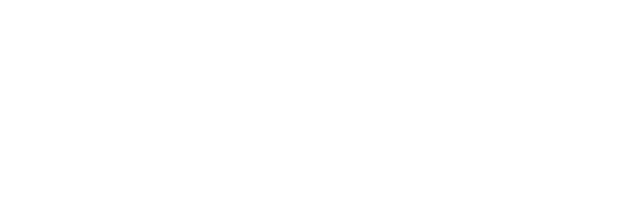
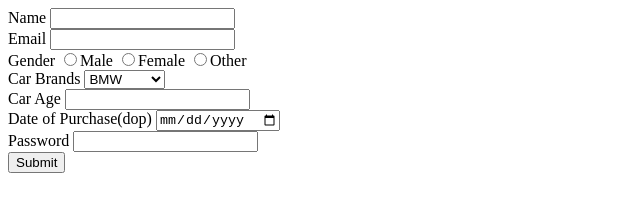
Before and after one commit to acciojob/car-insurance-form-ashkdaywalker, a website: page main.html in a window 1280 px wide. Shown: the whole page, without its empty margins (0-640 px from the left). Drawn offline with Linux system fonts and the light colour scheme.

Commit message:
Update main.html

```diff
--- a/main.html
+++ b/main.html
@@ -8,6 +8,36 @@
 
 <body>
 	<!-- the entire body must be written by student -->
+	<form method="post">
+        <label for="name">Name</label>
+        <input type="text" id= "name" required >
+        <br>
+        <label for="email" >Email</label>
+        <input type="email" id= "email" required>
+        <br>
+        <label for="gender">Gender</label>
+        <input type="radio" name="gender" value="male" required>Male
+        <input type="radio" name="gender" value="female" required>Female
+        <input type="radio" name="gender" value="other" required>Other
+        <br>
+        <label for="cars">Car Brands</label>
+        <select  id="cars" required>
+            <option value="bmw">BMW</option>
+            <option value="audi">Audi</option>
+            <option value="mercedez">Mercedez</option>
+        </select>
+        <br>
+        <label for="carage"> Car Age</label>
+        <input type="number" id="age" required>
+        <br>
+        <label for="date of purchase">Date of Purchase(dop)</label>
+        <input type="date" id="dob" required>
+        <br>
+        <label for="password">Password</label>
+        <input type="password" id="password" required>
+        <br>
+         <button type="submit">Submit</button>
+    </form>
     <script type="text/javascript" src="./script.js">
 </script>
 
```
